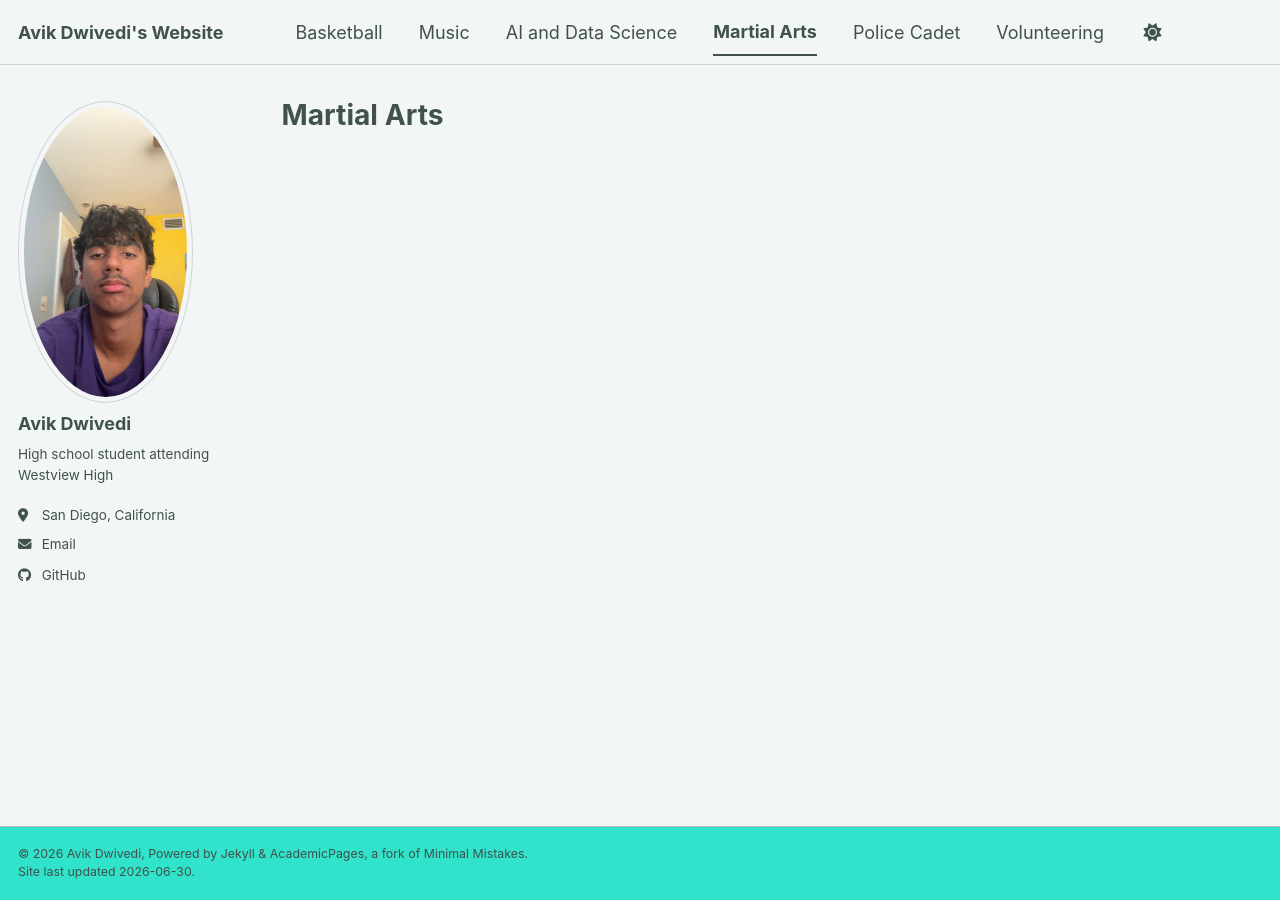
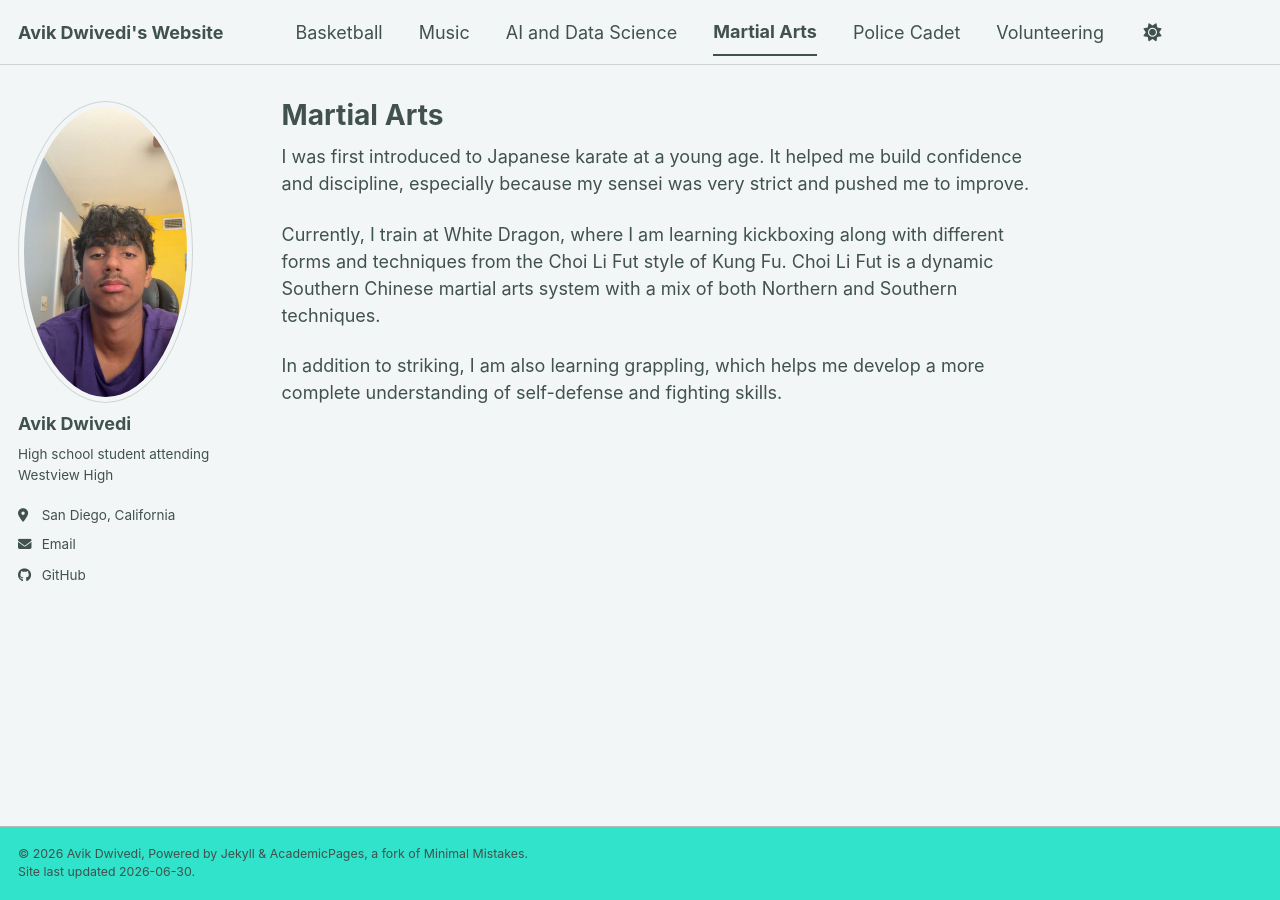
Before and after one commit to vikuser99/simple, a Jekyll site: the page built from _pages/martial_arts.md, in a window 1280 px wide. Built offline with Jekyll 4.4.1, drawn with Linux system fonts in a browser that asks for light colours; a style sheet for code colours, icons or effects is not loaded.

Commit message:
Update martial_arts.md

```diff
--- a/_pages/martial_arts.md
+++ b/_pages/martial_arts.md
@@ -5,3 +5,9 @@ author_profile: true
 redirect_from:
   - /martial_arts.html
 ---
+
+I was first introduced to Japanese karate at a young age. It helped me build confidence and discipline, especially because my sensei was very strict and pushed me to improve.
+
+Currently, I train at White Dragon, where I am learning kickboxing along with different forms and techniques from the Choi Li Fut style of Kung Fu. Choi Li Fut is a dynamic Southern Chinese martial arts system with a mix of both Northern and Southern techniques.
+
+In addition to striking, I am also learning grappling, which helps me develop a more complete understanding of self-defense and fighting skills.
```
